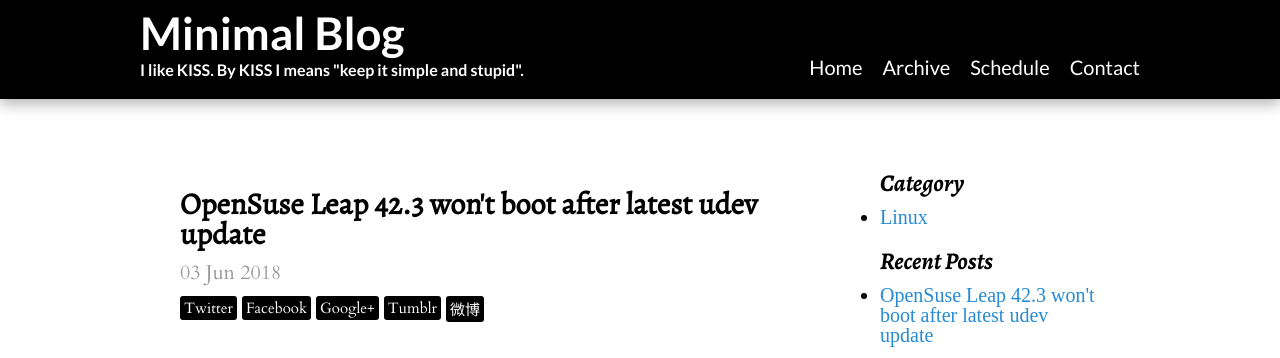
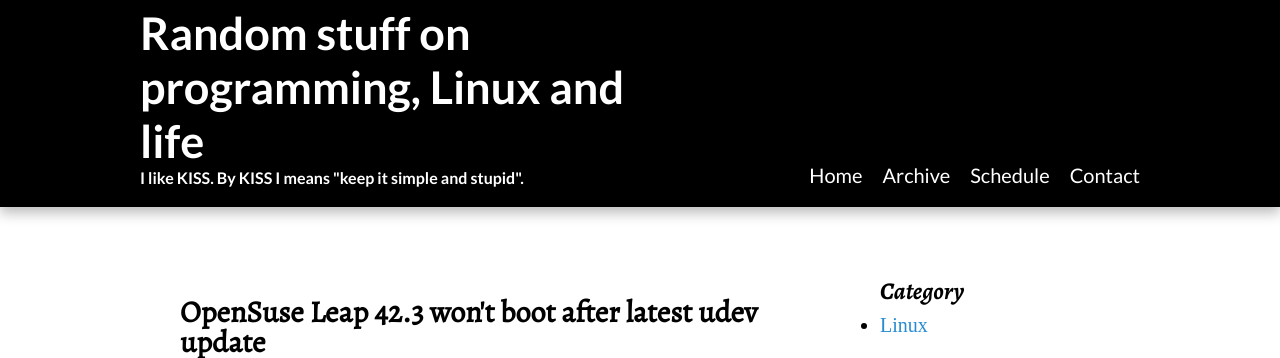
Before and after one commit to DariuszOstolski/dariuszostolski.github.io, a Jekyll site: the page built from _posts/2018-06-03-opensuse-wont-boot.md, in a window 1280 px wide, cut to the strip 104-462 px from the top of the page. Built offline with Jekyll 4.4.1, drawn with Linux system fonts in a browser that asks for light colours; some web fonts are replaced.

Commit message:
Changed title, author, contact

```diff
--- a/_config.yml
+++ b/_config.yml
@@ -5,12 +5,12 @@
 permalink:        pretty
 
 # Setup
-title:            Minimal Blog
+title:            Random stuff on programming, Linux and life
 tagline:          'I like KISS. By KISS I means "keep it simple and stupid". '
 baseurl:          /
 
 author:
-  name:           Long
+  name:           Ostolski
 
 paginate:         5
 recent-num:       5
--- a/_includes/share-page.html
+++ b/_includes/share-page.html
@@ -1,7 +1,4 @@
 <div class="share-page">
     <a href="https://twitter.com/intent/tweet?text={{ page.title }}&url={{ site.url }}{{ page.url }}&via={{ site.twitter_username }}&related={{ site.twitter_username }}" rel="nofollow" target="_blank" title="Share on Twitter">Twitter</a>
     <a href="https://facebook.com/sharer.php?u={{ site.url }}{{ page.url }}" rel="nofollow" target="_blank" title="Share on Facebook">Facebook</a>
-    <a href="https://plus.google.com/share?url={{ site.url }}{{ page.url }}" rel="nofollow" target="_blank" title="Share on Google+">Google+</a>
-    <a href="http://www.tumblr.com/share/link?url={{ site.url }}{{ page.url }}&name={{ page.title }}&description=">Tumblr</a>
-    <a href="http://service.weibo.com/share/share.php?url={{ site.url }}{{ page.url }}&appkey=&title={{ page.title }}&pic=&ralateUid=&language=zh_cn">微博</a>
 </div>
--- a/contact.html
+++ b/contact.html
@@ -1,7 +1,7 @@
 ---
 layout: default
 ---
-
+<!--
 <form action="http://formspree.io/looooong.chen@gmail.com" method="post">
   Your Email:<br>
   <input type="email" name="_replyto" style="width: 100%"><br>
@@ -24,3 +24,4 @@
   src="https://www.google.com/maps/embed/v1/place?key=AIzaSyAo9GilwqD_usFQxcQXYKfn2e2aOIEnqos
     &q=Reumontstr. 16,Aachen+Germany" allowfullscreen>
 </iframe>
+-->
```
